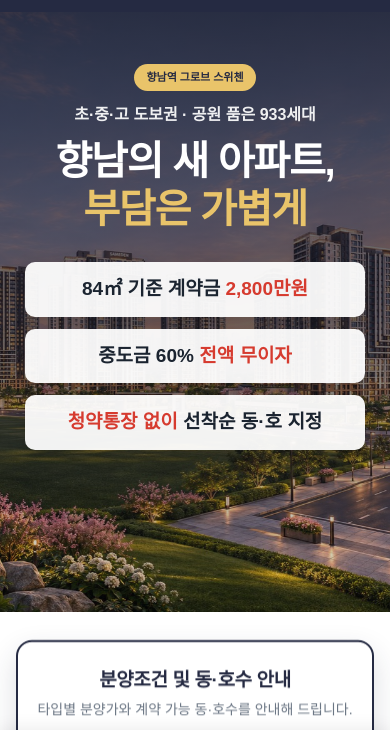
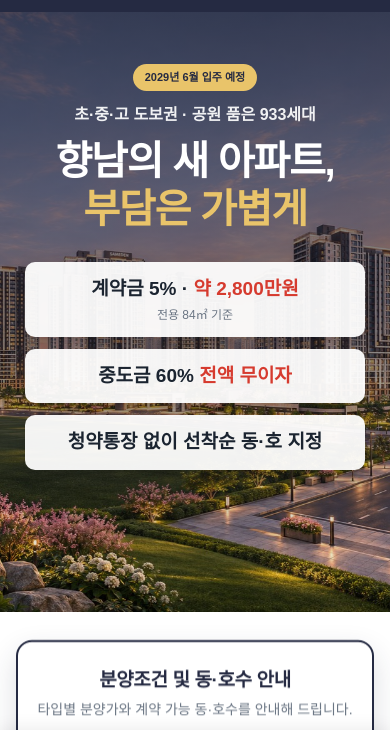
Before and after one commit to jiyoooni/1minhouse, a plain HTML site: page sites/switchen-hyangnam.html in a window 390 px wide. Shown: the part 48-778 px from the top of the page. Drawn offline with Linux system fonts and the light colour scheme.

Commit message:
모바일 수정

```diff
--- a/css/switchen-hyangnam.css
+++ b/css/switchen-hyangnam.css
@@ -66,7 +66,7 @@ main { background: #fff; }
   content: "";
   position: absolute;
   inset: 0;
-  background: linear-gradient(180deg, rgba(20, 23, 38, .82) 0%, rgba(20, 23, 38, .55) 55%, rgba(20, 23, 38, .1) 100%);
+  background: linear-gradient(180deg, rgba(20, 23, 38, .72) 0%, rgba(20, 23, 38, .45) 55%, rgba(20, 23, 38, 0) 100%);
 }
 .jb-hero-in { position: absolute; inset: 0; z-index: 1; padding: 52px 24px 0; }
 .jb-hero-top { font-size: 16px; font-weight: 600; opacity: .92; }
@@ -462,3 +462,6 @@ main, .jb-footer { overflow-x: clip; }
 .sw-siteplan--light { background: #fff; border-color: var(--jb-line); margin-top: 0; }
 .sw-siteplan--light .sw-siteplan-cap { color: var(--jb-navy); font-size: 15px; }
 .sw-siteplan--light .sw-siteplan-cap small { color: var(--jb-muted); opacity: 1; }
+
+/* 첫 화면 계약금 기준 표기 */
+.sw-pill-note { display: block; margin-top: 2px; font-size: 12px; font-weight: 500; color: var(--jb-muted); }
--- a/sites/switchen-hyangnam.html
+++ b/sites/switchen-hyangnam.html
@@ -28,7 +28,7 @@
   <meta content="향남역 그로브 스위첸" name="twitter:title"/>
   <meta content="계약금 5%(2,800만원) · 중도금 무이자 · 청약통장 없이 동·호 지정" name="twitter:description"/>
   <link href="../img/10/favicon.ico" rel="icon" type="image/svg+xml"/>
-  <link href="../css/switchen-hyangnam.css?v=20261124o" rel="stylesheet"/>
+  <link href="../css/switchen-hyangnam.css?v=20261124q" rel="stylesheet"/>
   <script src="../js/analytics.js"></script>
   <!-- NAVER SCRIPT START-->
   <script type="text/javascript" src="https://wcs.naver.net/wcslog.js"></script>
@@ -133,13 +133,13 @@ src="https://www.facebook.com/tr?id=1172439795182491&ev=PageView&noscript=1"
      <img alt="향남역 그로브 스위첸 단지 연출 이미지" class="jb-hero-bg" fetchpriority="high" src="../img/10/hero-m.jpg"/>
     </picture>
     <div class="jb-hero-in">
-     <span class="sw-badge">향남역 그로브 스위첸</span>
+     <span class="sw-badge">2029년 6월 입주 예정</span>
      <p class="jb-hero-top">초·중·고 도보권 · 공원 품은 933세대</p>
      <h1>향남의 새 아파트,<br/><em>부담은 가볍게</em></h1>
      <ul class="jb-hero-pills">
-      <li>84㎡ 기준 계약금 <b>2,800만원</b></li>
+      <li>계약금 5% · <b>약 2,800만원</b><small class="sw-pill-note">전용 84㎡ 기준</small></li>
       <li>중도금 60% <b>전액 무이자</b></li>
-      <li><b>청약통장 없이</b> 선착순 동·호 지정</li>
+      <li>청약통장 없이 선착순 동·호 지정</li>
      </ul>
     </div>
    </section>
@@ -181,14 +181,14 @@ src="https://www.facebook.com/tr?id=1172439795182491&ev=PageView&noscript=1"
     </div>
    </section>
 
-   <section class="sw-cta" id="midcta">
+   <!-- <section class="sw-cta" id="midcta">
     <img alt="향남역 그로브 스위첸 단지 연출 이미지" class="reveal sw-cta-img" loading="lazy" src="../img/10/hero.jpg"/>
     <div class="reveal sw-cta-in">
      <h2>지금 살고 있는 집에서<br/>스위첸으로 갈아탄다면?</h2>
      <p>계약금부터 입주까지 필요한 자금,<br/>내 조건에 맞춰 확인해 보세요.</p>
      <a class="sw-cta-btn" data-track="mid_cta" href="#preapply">타입별 분양가 및 자금계획 확인하기</a>
     </div>
-   </section>
+   </section> -->
 
    <section class="jb-sec" id="modelhouse">
     <h2 class="reveal jb-title"><small>MODEL HOUSE</small>모델하우스 실내</h2>
```
